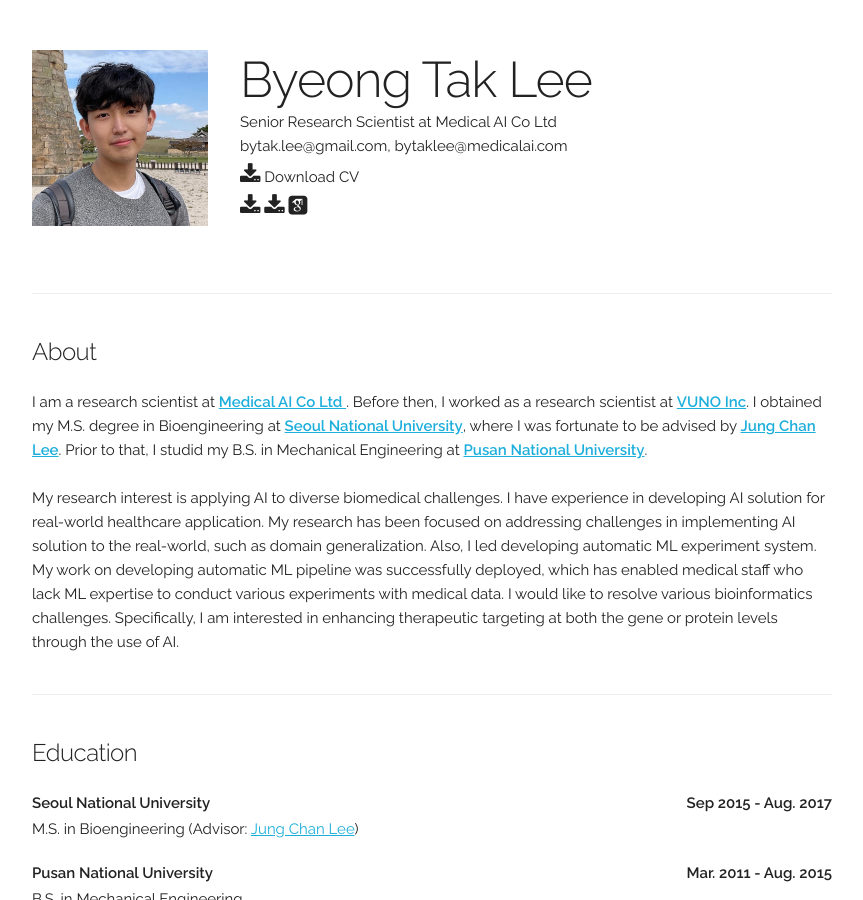
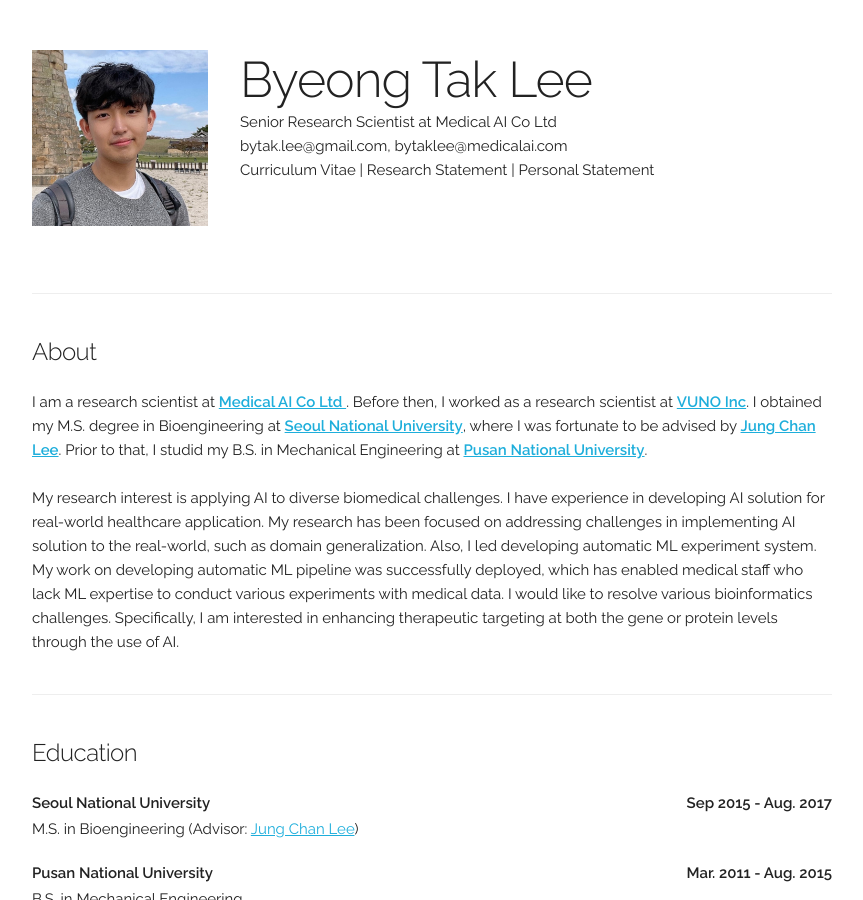
Before and after one commit to byeongtak/byeongtak.github.io, a Jekyll site: the page built from index.html, in a window 1280 px wide and 900 px high. Shown: the whole window, without its empty margins (208-1071 px from the left). Built offline with Jekyll 4.4.1, drawn with Linux system fonts in a browser that asks for light colours; some web fonts are replaced.

Commit message:
Update default.html

```diff
--- a/_layouts/default.html
+++ b/_layouts/default.html
@@ -72,20 +72,14 @@
             <p>{{ site.data.main_info.email }}</p>
             <p>
               <span onclick="window.open('{{ site.data.main_info.cv }}')" style="cursor: pointer">
-                <i class="fa fa-download" aria-hidden="true"></i> Download CV
+                Curriculum Vitae
+              </span> |
+              <span onclick="window.open('{{ site.data.main_info.research_statement }}')" style="cursor: pointer">
+                Research Statement
+              </span> |
+              <span onclick="window.open('{{ site.data.main_info.personal_statement }}')" style="cursor: pointer">
+                Personal Statement
               </span>
-            </p>
-            <p>
-              <span onclick="window.open('{{ site.data.main_info.research_statement }}')" style="cursor: pointer">
-                <i class="fa fa-download" aria-hidden="true"></i>
-              </span>
-              <span onclick="window.open('{{ site.data.main_info.personal_statement }}')" style="cursor: pointer">
-                <i class="fa fa-download" aria-hidden="true"></i>
-              </span>
-              <span onclick="window.open('{{ site.data.main_info.google_scholar }}')" style="cursor: pointer">
-                <i class="ai fa ai-google-scholar-square" aria-hidden="true"></i>
-              </span>
-
             </p>
         </div>
       </div>
```
